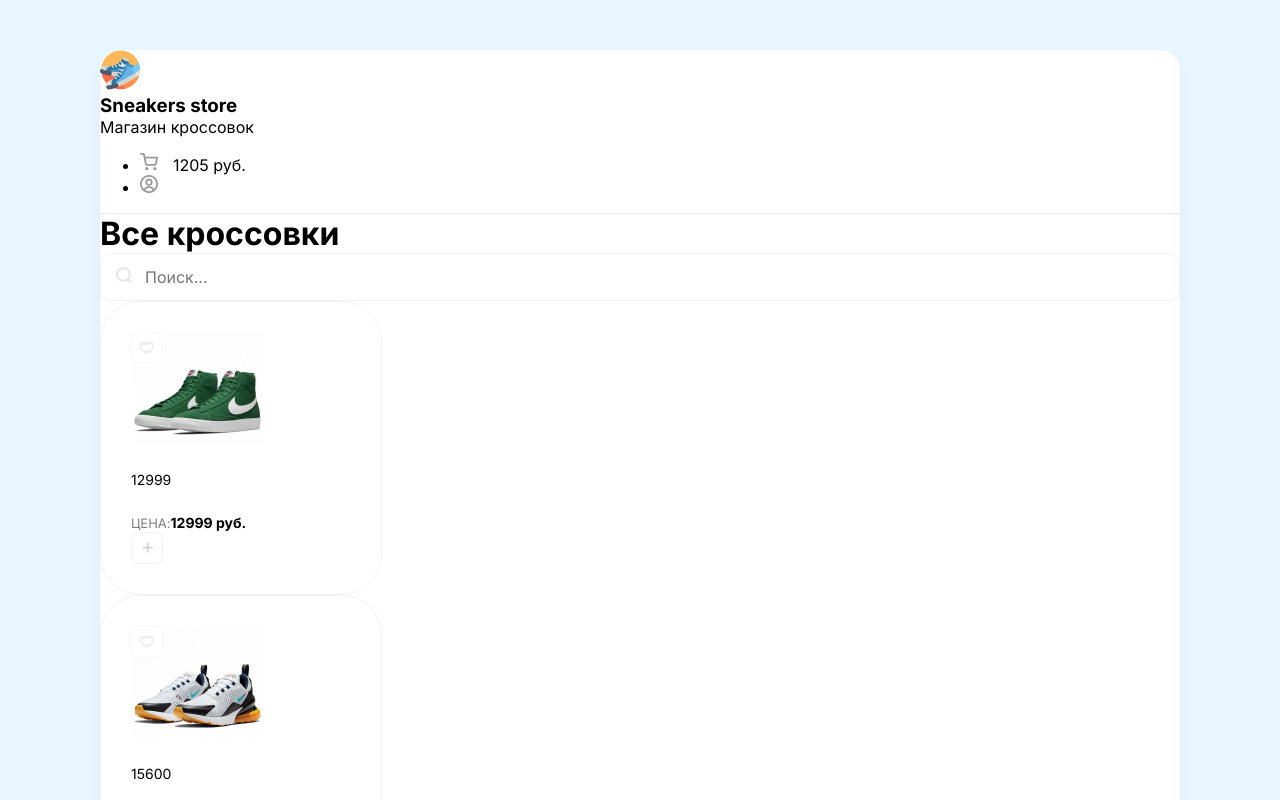
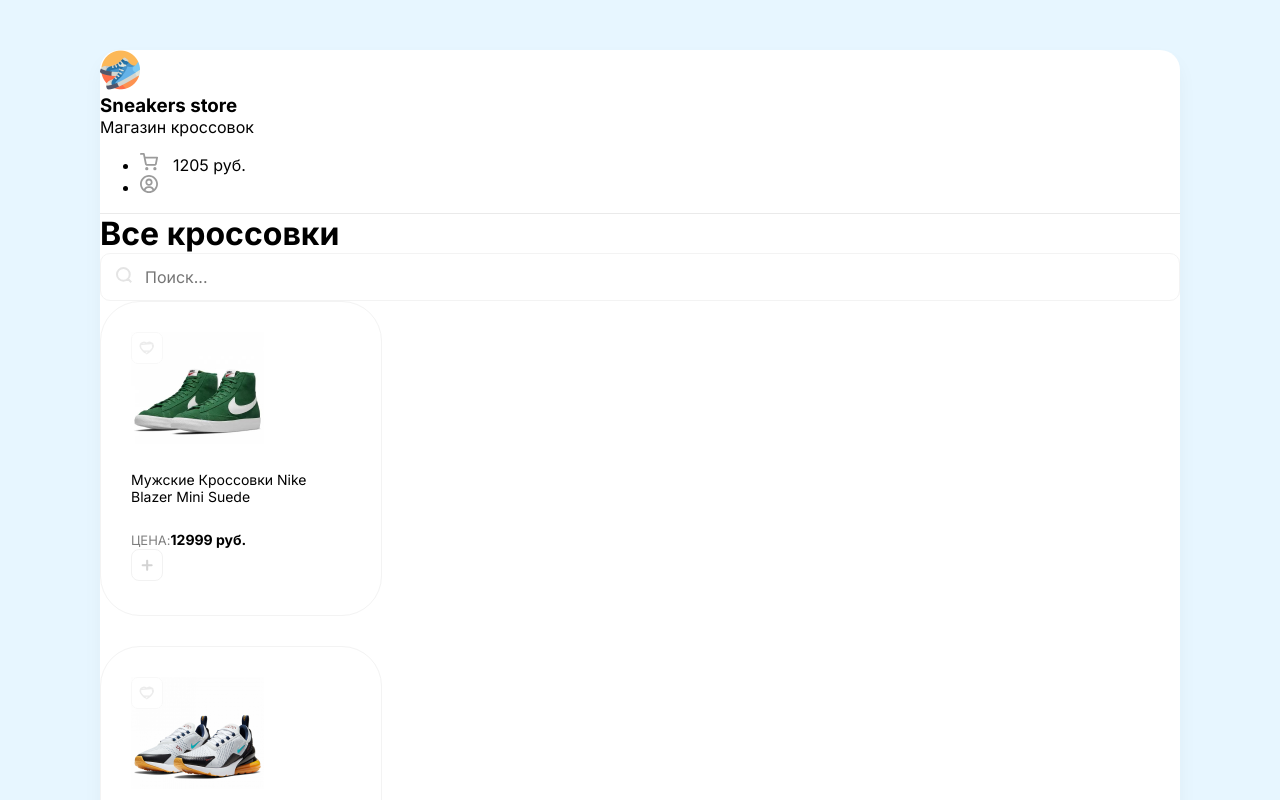
Before and after one commit to Nadyahopeeeee/sneakers-store, a React (Create React App) app: page / in a window 1280 px wide. Shown: the top 800 px of the page. Built offline with nearby package versions, Linux system fonts and the light colour scheme.

Commit message:
add function of filling goods to cart

```diff
--- a/package.json
+++ b/package.json
@@ -10,6 +10,7 @@
     "react": "^18.2.0",
     "react-dom": "^18.2.0",
     "react-scripts": "5.0.1",
+    "react-uuid": "^2.0.0",
     "sass": "^1.58.3",
     "web-vitals": "^2.1.4"
   },
--- a/src/App.js
+++ b/src/App.js
@@ -1,14 +1,65 @@
+import React from 'react';
+
 import Card from './components/Card';
 import Header from './components/Header';
 import Drawer from './components/Drawer';
 
-const arr = [
+// const arr = [
+//   {
+//     "title": "Мужские Кроссовки Nike Blazer Min Suede",
+//     "price": 12999,
+//     "imageUrl": "/img/sneakers/1.jpg"
+//   },
+//   { "title": "Мужские Кроссовки Nike Air Max 270",
+//    "price": 15600,
+//   "imageUrl": "/img/sneakers/2.jpg" },
+//   {
+//     "title": "Мужские Кроссовки Nike Blazer Mid Suede",
+//     "price": 8499,
+//     "imageUrl": "/img/sneakers/3.jpg"
+//   },
+//   {
+//     "title": "Кроссовки Puma X Aka Boku Future Rider",
+//     "price": 7800,
+//     "imageUrl": "/img/sneakers/4.jpg"
+//   }
+// ]
+
+// [
+//   {
+//     title: 'Мужские Кроссовки Nike Blazer Min Suede',
+//     price: 12999,
+//     imageUrl: '/img/sneakers/1.jpg',
+//   },
+//   {
+//     title: 'Мужские Кроссовки Nike Air Max 270',
+//     price: 15600,
+//     imageUrl: '/img/sneakers/2.jpg',
+//   },
+//   {
+//     title: 'Мужские Кроссовки Nike Blazer Mid Suede',
+//     price: 8499,
+//     imageUrl: '/img/sneakers/3.jpg',
+//   },
+//   {
+//     title: 'Кроссовки Puma X Aka Boku Future Rider',
+//     price: 7800,
+//     imageUrl: '/img/sneakers/4.jpg',
+//   },
+// ]
+
+function App() {
+  const [items, setItems] = React.useState([
     {
-    title: 'Мужские Кроссовки Nike Blazer Mid Suede',
+      title: 'Мужские Кроссовки Nike Blazer Mini Suede',
       price: 12999,
       imageUrl: '/img/sneakers/1.jpg',
     },
-  { title: 'Мужские Кроссовки Nike Air Max 270', price: 15600, imageUrl: '/img/sneakers/2.jpg' },
+    {
+      title: 'Мужские Кроссовки Nike Air Max 270',
+      price: 15600,
+      imageUrl: '/img/sneakers/2.jpg',
+    },
     {
       title: 'Мужские Кроссовки Nike Blazer Mid Suede',
       price: 8499,
@@ -16,16 +67,39 @@
     },
     {
       title: 'Кроссовки Puma X Aka Boku Future Rider',
-    price: 8999,
+      price: 7800,
       imageUrl: '/img/sneakers/4.jpg',
     },
-];
+  ]);
+  const [cartItems, setCartItems] = React.useState([]);
+  const [cartOpened, setCardOpened] = React.useState(false);
+  // const [searchValue, setSearchValue] = React.useState('');
 
-function App() {
+  // React.useEffect(() => {
+  //   fetch('https://63fbac6f1ff79e133292f748.mockapi.io/:endpoint')
+  //     .then((res) => {
+  //       return res.json();
+  //     })
+  //     .then((json) => setItems(json))
+  //     .catch((err) => console.warn(err));
+  // }, []);
+
+  const onAddToCart = (obj) => {
+    // if (cartItems.contains(obj)) {
+    //   return cartItems;
+    // }
+    setCartItems((prev) => [...prev, obj]);
+    // console.log(cartItems);
+  };
+
+  // const onChangeSearchInput = (event) => {
+  //   setSearchValue();
+  // };
+
   return (
     <div className="wrapper clear">
-      <Drawer />
-      <Header />
+      {cartOpened && <Drawer items={cartItems} onClose={() => setCardOpened(false)} />}
+      <Header onClickCart={() => setCardOpened(true)} />
       <div className="content p-40">
         <div className="d-flex align-center justify-between mb-40">
           <h1>Все кроссовки</h1>
@@ -35,14 +109,16 @@
           </div>
         </div>
 
-        <div className="d-flex">
-          {arr.map((obj, i) => (
+        <div className="d-flex flex-wrap">
+          {items.map((item) => (
             <Card
-              key={i}
-              title={obj.price}
-              price={obj.price}
-              imageUrl={obj.imageUrl}
-              onClick={() => console.log(obj)}
+              key={item.title}
+              // id={id}
+              title={item.title}
+              price={item.price}
+              imageUrl={item.imageUrl}
+              onFavorite={() => console.log('Добавили в закладки')}
+              onPlus={(obj) => onAddToCart(obj)}
             />
           ))}
         </div>
--- a/src/components/Card/Card.module.scss
+++ b/src/components/Card/Card.module.scss
@@ -4,7 +4,12 @@
   width: 220px;
   border-radius: 40px;
   margin-right: 30px;
+  margin-bottom: 30px;
   transition: box-shadow 0.2s ease-in-out, transform 0.2s ease-in-out;
+
+  .plus {
+    cursor: pointer;
+  }
 
   &:hover {
     box-shadow: 0px 20px 35px rgba(0, 0, 0, 0.06);
--- a/src/components/Card/index.js
+++ b/src/components/Card/index.js
@@ -1,23 +1,38 @@
+import React from 'react';
+
 import styles from './Card.module.scss';
 
-console.log(styles);
+function Card({ title, imageUrl, price, onFavorite, onPlus }) {
+  const [isAdded, setIsAdded] = React.useState(false);
 
-function Card(props) {
+  const onClickPlus = () => {
+    onPlus({ title, imageUrl, price });
+    setIsAdded(!isAdded);
+  };
+
+  React.useEffect(() => {
+    console.log('change');
+  }, [isAdded]);
+
   return (
     <div className={styles.card}>
-      <div className={styles.favorite}>
+      <div className={styles.favorite} onClick={onFavorite}>
         <img src="/img/heart-unliked.svg" alt="Unliked" />
       </div>
-      <img width={133} height={112} src={props.imageUrl} alt="Sneakers" />
-      <h5>{props.title}</h5>
+      <img width={133} height={112} src={imageUrl} alt="Sneakers" />
+      <h5>{title}</h5>
       <div className="d-flex justify-between align-center">
         <div className="d-flex flex-column">
           <span>Цена:</span>
-          <b>{props.price} руб.</b>
+          <b>{price} руб.</b>
         </div>
-        <button className="button" onClick={props.onClick}>
-          <img width={11} height={11} src="/img/plus.svg" alt="Plus" />
-        </button>
+
+        <img
+          className={styles.plus}
+          onClick={onClickPlus}
+          src={`/img/btn-${isAdded ? 'checked' : 'plus'}.svg`}
+          alt="Plus"
+        />
       </div>
     </div>
   );
--- a/src/components/Drawer.js
+++ b/src/components/Drawer.js
@@ -1,47 +1,26 @@
-function Drawer() {
+function Drawer({ onClose, items = [] }) {
   return (
-    <div style={{ display: 'none' }} className="overlay">
+    <div className="overlay">
       <div className="drawer">
         <h2 className="d-flex justify-between mb-30">
-          Корзина <img className="cu-p" src="/img/btn-remove.svg" alt="Remove" />
+          Корзина <img onClick={onClose} className="cu-p" src="/img/btn-remove.svg" alt="Close" />
         </h2>
 
         <div className="items">
-          <div className="cartItem d-flex align-center mb-20">
-            <div
-              style={{ backgroundImage: 'url(/img/sneakers/1.jpg)' }}
-              className="cartItemImg"></div>
+          {items.map((item) => (
+            <div key={item.title} className="cartItem d-flex align-center mb-20">
+              <div
+                style={{ backgroundImage: `url(${item.imageUrl})` }}
+                className="cartItemImg"
+              ></div>
 
-            <div className="mr-20 flex">
-              <p className="mb-5">Мужские Кроссовки Nike Air Max 270</p>
-              <b>12 999 руб.</b>
+              <div className="mr-20 flex ">
+                <p className="mb-5">{item.title}</p>
+                <b>{item.price} руб.</b>
+              </div>
+              <img className="removeBtn" src="/img/btn-remove.svg" alt="Remove" />
             </div>
-            <img className="removeBtn" src="/img/btn-remove.svg" alt="Remove" />
-          </div>
-
-          <div className="cartItem d-flex align-center mb-20">
-            <div
-              style={{ backgroundImage: 'url(/img/sneakers/1.jpg)' }}
-              className="cartItemImg"></div>
-
-            <div className="mr-20 flex">
-              <p className="mb-5">Мужские Кроссовки Nike Air Max 270</p>
-              <b>12 999 руб.</b>
-            </div>
-            <img className="removeBtn" src="/img/btn-remove.svg" alt="Remove" />
-          </div>
-
-          <div className="cartItem d-flex align-center">
-            <div
-              style={{ backgroundImage: 'url(/img/sneakers/1.jpg)' }}
-              className="cartItemImg"></div>
-
-            <div className="mr-20 flex">
-              <p className="mb-5">Мужские Кроссовки Nike Air Max 270</p>
-              <b>12 999 руб.</b>
-            </div>
-            <img className="removeBtn" src="/img/btn-remove.svg" alt="Remove" />
-          </div>
+          ))}
         </div>
 
         <div className="cartTotalBlock">
--- a/src/components/Header.js
+++ b/src/components/Header.js
@@ -1,20 +1,20 @@
-function Header() {
+function Header(props) {
   return (
     <header className="d-flex justify-between align-center p-40">
       <div className="d-flex align-center">
-        <img width={40} height={40} src="/img/logo.png" alt="logo" />
+        <img width={40} height={40} src="/img/logo.png" alt="Дogo" />
         <div>
           <h3 className="text-uppercase">Sneakers store</h3>
           <p className="opacity-5">Магазин кроссовок</p>
         </div>
       </div>
       <ul className="d-flex">
-        <li className="mr-30">
-          <img width={18} height={18} src="/img/cart.svg" alt="cart" />
+        <li onClick={props.onClickCart} className="mr-30 cu-p">
+          <img width={18} height={18} src="/img/cart.svg" alt="Cart" />
           <span>1205 руб.</span>
         </li>
         <li>
-          <img width={18} height={18} src="/img/user.svg" alt="user" />
+          <img width={18} height={18} src="/img/user.svg" alt="User" />
         </li>
       </ul>
     </header>
```
Also changed, not shown: 2 other files (tests, documents, lock files or other folders). Lines whose indentation alone changed are shown as unchanged.
